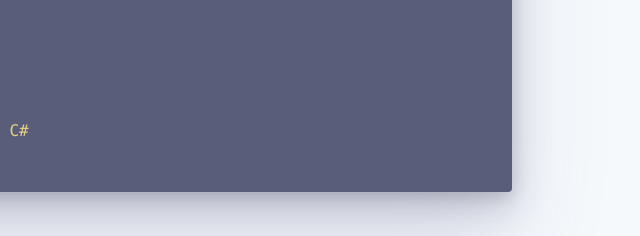
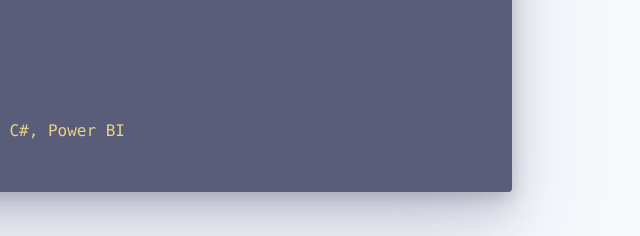
Before and after one commit to HarveyJ09/Portfolio, a plain HTML site: page index.html in a window 1280 px wide. Shown: the part 944-1180 px from the top of the page, 628-1268 px from the left. Drawn offline with Linux system fonts and the light colour scheme.

Commit message:
Updated Skills and PDF

```diff
--- a/index.html
+++ b/index.html
@@ -87,7 +87,7 @@
                             </div>
                             <div class="outputStatement">
                                 <div class="outputStatementText">
-                                    Python, HTML, CSS, JavaScript, React, Git, SQL, C#
+                                    Python, HTML, CSS, JavaScript, React, Git, SQL, C#, Power BI
                                 </div>
                             </div>
                         </div>
```
